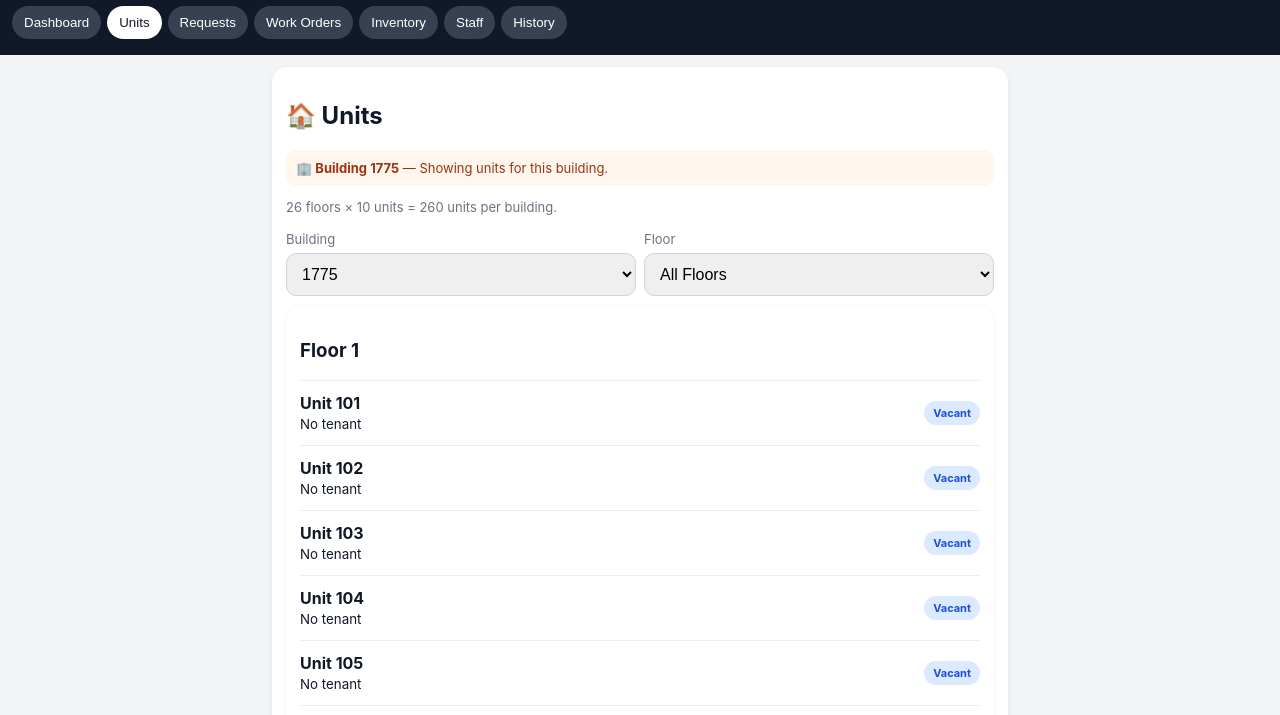
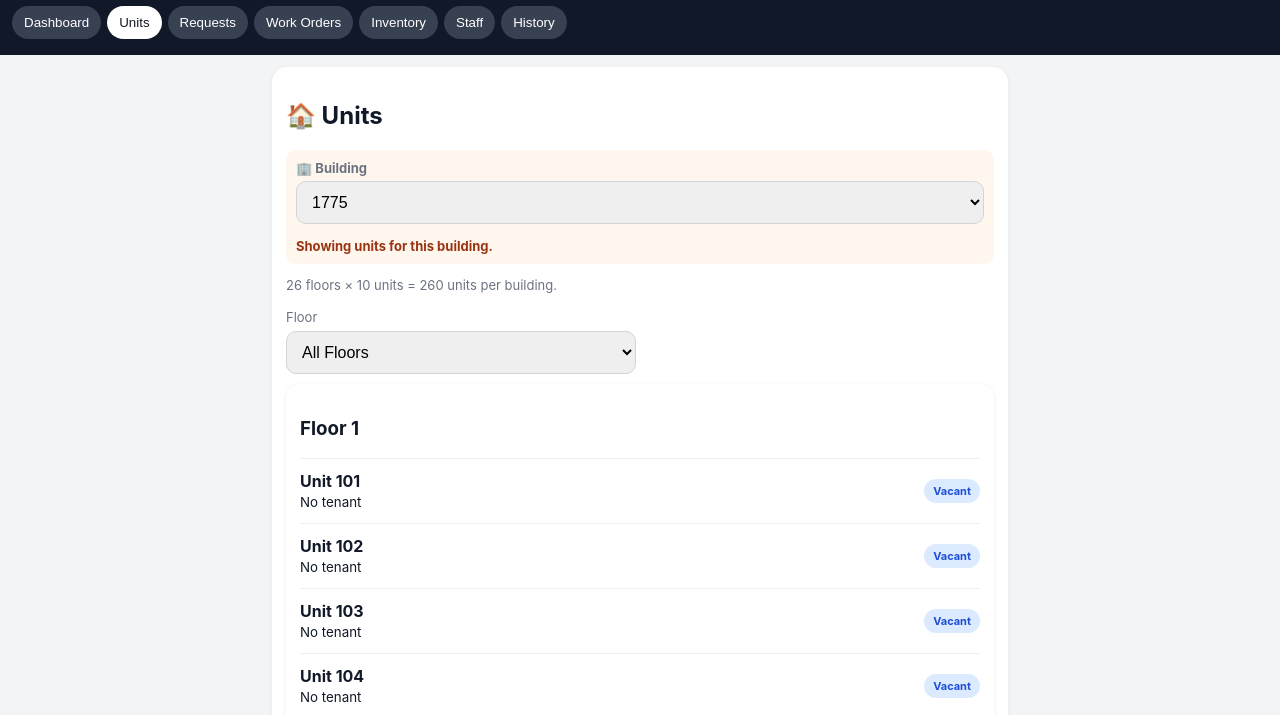
Before and after one commit to rheysegarra06-creator/Weston-Property-System, a plain HTML site: page prototype.html in a window 1280 px wide. Both pictures are taken after a click on the button "Units". Shown: the part 63-778 px from the top of the page. Drawn offline with Linux system fonts and the light colour scheme.

```diff
--- a/prototype.html
+++ b/prototype.html
@@ -47,9 +47,8 @@ button.primary{background:#111827;color:#fff;border:0;border-radius:10px;padding
 </section>
 
 <section id="units" class="screen">
-<div class="card"><h2>🏠 Units</h2><div class="notice"><b>🏢 Building <span id="unitsBuildingLabel">1775</span></b> — Showing units for this building.</div><p class="muted">26 floors × 10 units = 260 units per building.</p>
+<div class="card"><h2>🏠 Units</h2><div class="notice"><label class="muted"><b>🏢 Building</b></label><select id="unitsBuildingFilter"><option value="1775">1775</option><option value="1765">1765</option></select><p style="margin:4px 0 0"><b>Showing units for this building.</b></p></div><p class="muted">26 floors × 10 units = 260 units per building.</p>
 <div class="row">
-<div><label class="muted">Building</label><select id="unitsBuildingFilter"><option value="1775">1775</option><option value="1765">1765</option></select></div>
 <div><label class="muted">Floor</label><select id="floorFilter"></select></div>
 </div>
 <div id="unitList"></div><div id="unitDetails"></div>
@@ -217,7 +216,7 @@ function renderHistory(){
 }
 function renderDashboard(){var b=currentBuilding(),o=state.orders.filter(function(x){return x.building===b});$("openCount").textContent=o.filter(x=>x.status==="Open").length;$("progressCount").textContent=o.filter(x=>x.status==="In Progress").length;$("doneCount").textContent=o.filter(x=>x.status==="Completed").length;$("lowCount").textContent=state.inventory.filter(x=>x.qty<=x.min).length;$("activity").innerHTML=state.activity.map(function(x){var s=typeof x==="string"?x:(x&&x.text?x.text:"");return '<div class="item"><small>'+escapeHTML(s)+'</small></div>'}).join("")||'<p class="muted">No activity yet.</p>'}
 function renderUnits(){
- var b=$("unitsBuildingFilter").value||currentBuilding();$("unitsBuildingLabel").textContent=b;
+ var b=$("unitsBuildingFilter").value||currentBuilding();
  $("building").value=b;
  var q="",f=$("floorFilter").value;
  var a=state.units.filter(function(u){return u.building===b&&(f==="all"||String(u.floor)===f)&&(u.no+" "+u.tenant).toLowerCase().indexOf(q)>=0});
```
